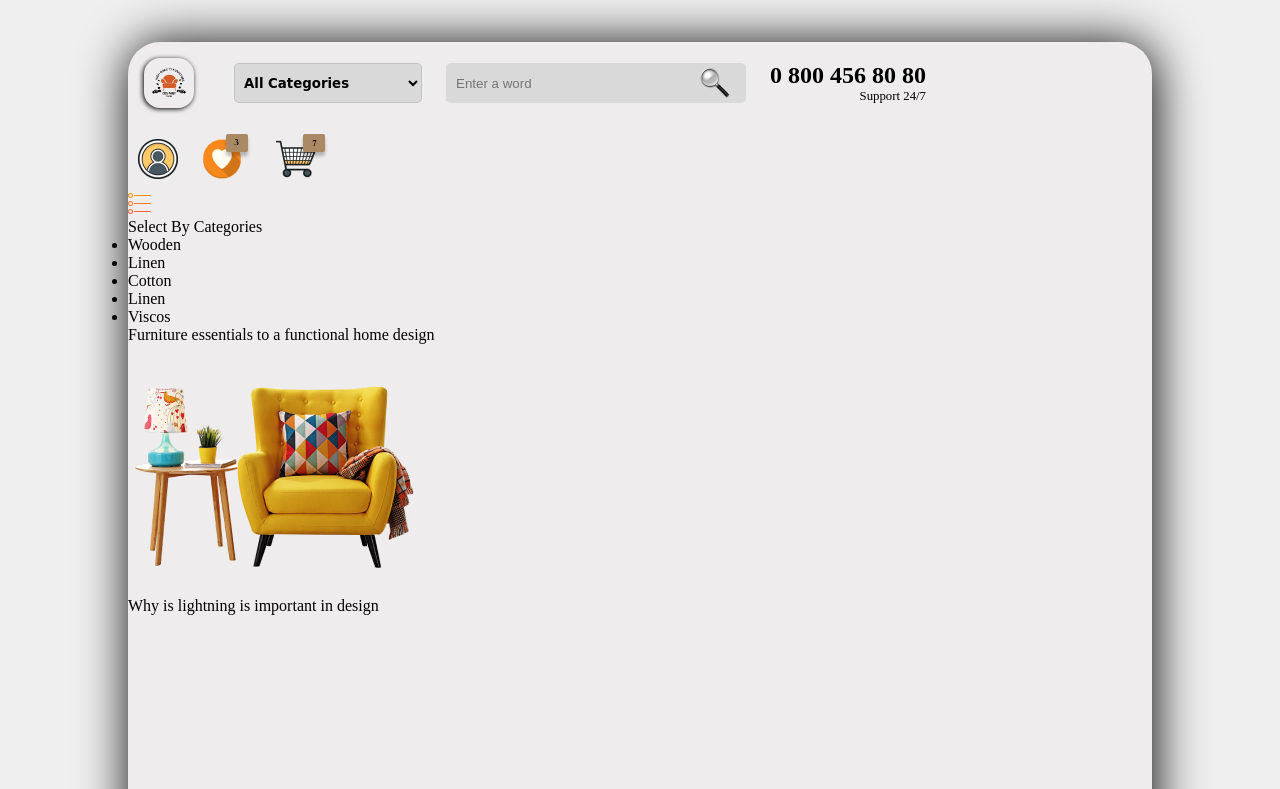
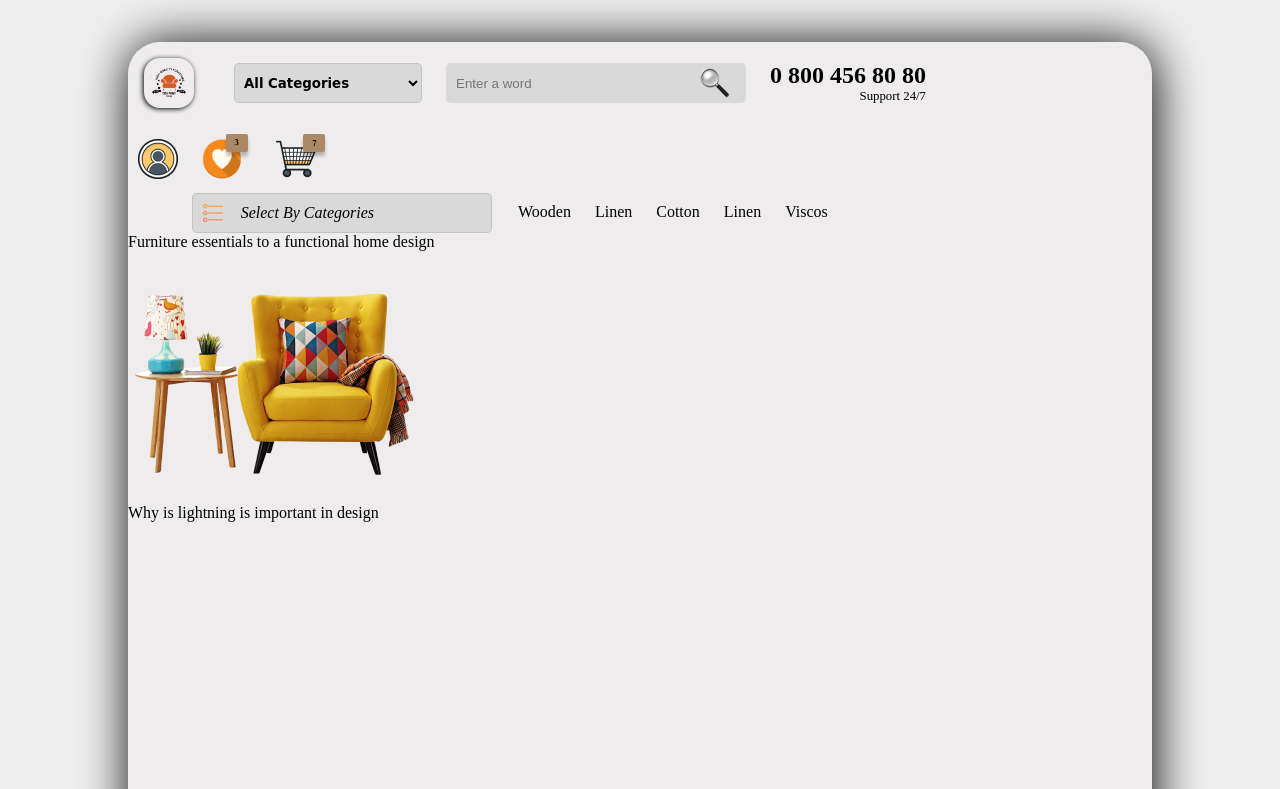
Before and after one commit to kiymett/flexBoxProject, a plain HTML site: page index.html in a window 1280 px wide. Shown: the top 789 px of the page. Drawn offline with Linux system fonts and the light colour scheme; a web font is replaced by a local one.

Commit message:
added css for navbar

```diff
--- a/index.html
+++ b/index.html
@@ -43,9 +43,10 @@
         </div>
         <!-- NAVBAR -->
         <div class="navbar">
-            <div class="selectCategoryButton">
+            <div class="categoryButton">
                 <img src="./images/unordered-list.png" alt="">
                 <p>Select By Categories</p>
+            </div>
             <ul>
                 <li>Wooden</li>
                 <li>Linen</li>
@@ -53,7 +54,7 @@
                 <li>Linen</li>
                 <li>Viscos</li>
             </ul>
-            </div>
+
         </div>
         <!-- FURNITURE -->
         <div class="furniture">
--- a/style.css
+++ b/style.css
@@ -97,3 +97,36 @@ select {
 .icons img{
     padding:10px;
 }
+
+.navbar {
+    display:flex;
+    flex-wrap:wrap;
+    gap:1rem;
+    margin-left:4rem;
+}
+
+.categoryButton {
+    display:flex;
+    height:40px;
+    width: 300px;
+    border:1px solid rgba(0, 0, 0, 0.1);
+    background-color:   #d9d9d9;
+    border-radius:5px;
+    padding:10px;
+}
+
+.categoryButton p {
+    font-style:italic;
+    margin-left:18px;
+}
+
+.navbar ul {
+    list-style-type: none;
+
+}
+
+.navbar ul li {
+    display:inline-block;
+    padding:10px;
+
+}
```
Lines whose indentation alone changed are shown as unchanged.
